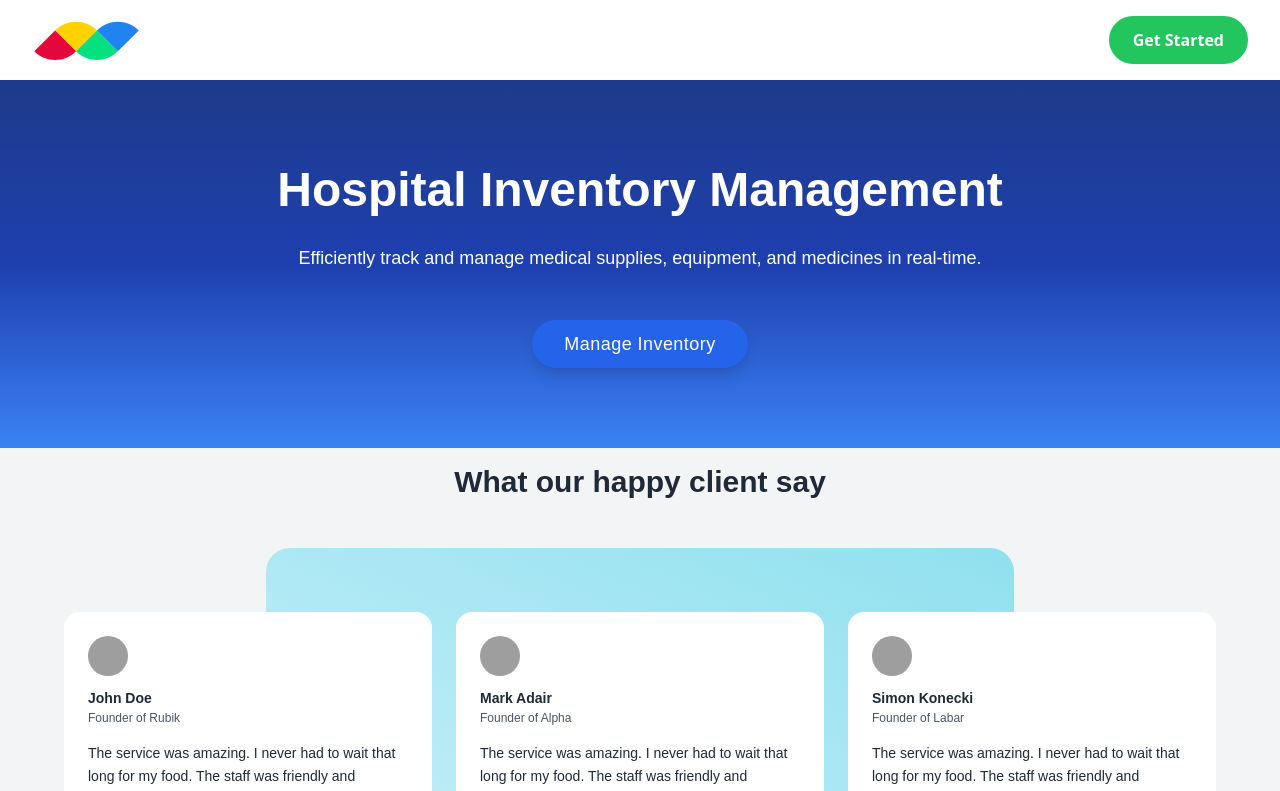
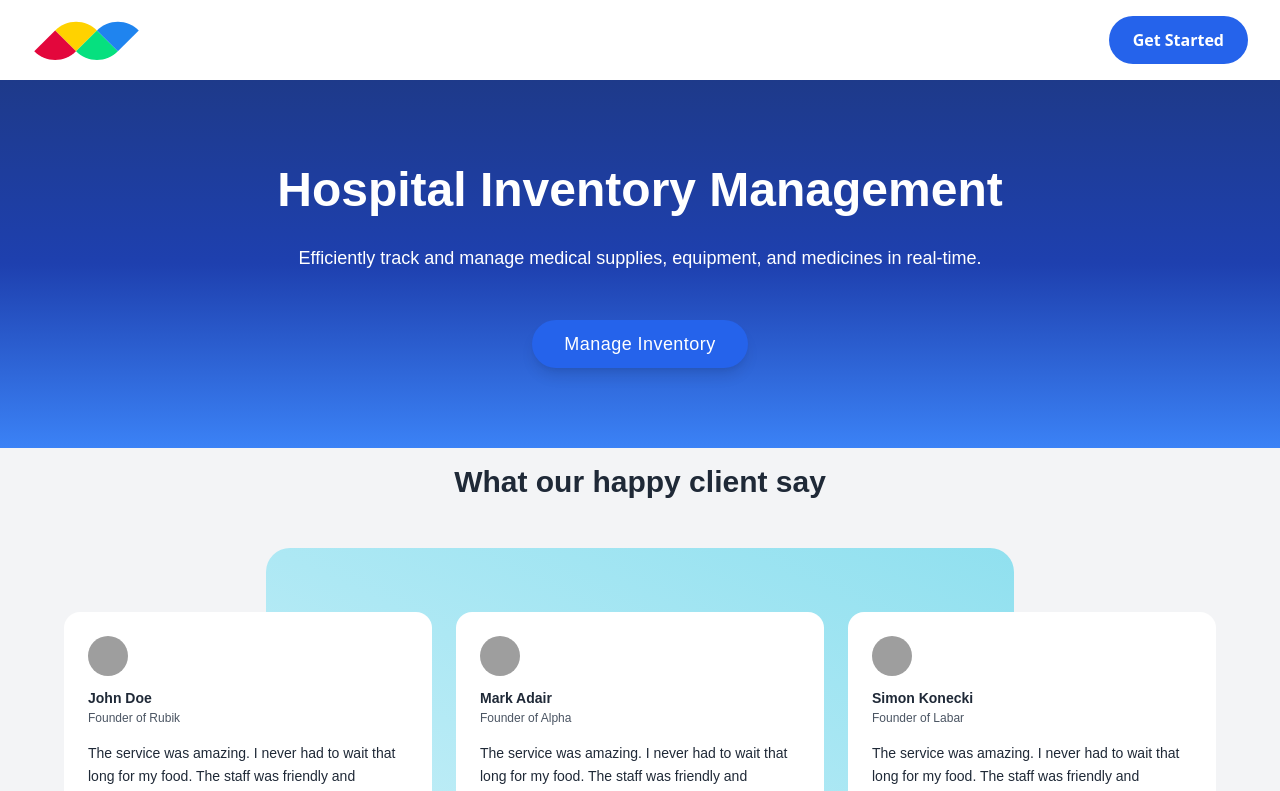
Before and after one commit to sombit-k/DUhacks, a React (Vite) app in the folder frontend/: page / in a window 1280 px wide. Shown: the top 791 px of the page. Built offline with nearby package versions, Linux system fonts and the light colour scheme; grey boxes are pictures that could not be loaded.

Commit message:
Refactor routing and authentication logic in App component; remove demo user endpoint and clean up Homepage links

```diff
--- a/frontend/src/App.jsx
+++ b/frontend/src/App.jsx
@@ -1,4 +1,4 @@
-import React from "react";
+import React, { useEffect } from "react";
 import { Toaster } from "react-hot-toast";
 
 import Homepage from "./components/Homepage";
@@ -8,19 +8,37 @@ import Dashboard from "./components/Dashboard";
 import EditProfile from "./components/EditProfile";
 import UserProfile from "./components/UserProfile";
 import ContactUs from "./components/ContactUs";
-import { BrowserRouter, Route, Routes } from "react-router-dom";
-function App() {
+import { BrowserRouter, Route, Routes, Navigate } from "react-router-dom";
+import { useAuthStore } from "/store/useAuthstore.js";
+
+const App =()=>{
+  const {authUser,checkAuth,isCheckingAuth,onlineUsers}=useAuthStore();
+  useEffect(()=>{
+    checkAuth();
+  },[checkAuth]);// if user is authenticated authUser= user information else authUser=null
+
+
   return (
     <BrowserRouter>
       <div className="App">
         <Toaster />
         <Routes>
-          <Route path="/" element={<Homepage />} />
+          {/* <Route path="/" element={<Homepage />} />
           <Route path="/login" element={<LoginFrom />} />
           <Route path="/signup" element={<SignupForm />} />
           <Route path="/dashboard" element={<Dashboard />} />
           <Route path="/dashboard/settings" element={<EditProfile />} />
           <Route path="/dashboard/profile" element={<UserProfile />} />
+          <Route path="/dashboard/contact" element={<ContactUs />} /> */}
+
+          {/* testing the routes */}
+
+          <Route path="/" element={<Homepage />} />
+          <Route path="/login" element={!authUser?<LoginFrom />:<Dashboard/>} />
+          <Route path="/signup" element={!authUser?<SignupForm />:<Dashboard/>} />
+          <Route path="/dashboard" element={authUser?<Dashboard />:<Navigate to ="/signup"/>}/>
+          <Route path="/dashboard/settings" element={authUser?<EditProfile />:<Navigate to ="/signup"/>} />
+          <Route path="/dashboard/profile" element={authUser?<UserProfile />:<Navigate to ="/signup"/>} />
           <Route path="/dashboard/contact" element={<ContactUs />} />
         </Routes>
       </div>
--- a/frontend/src/components/Homepage.jsx
+++ b/frontend/src/components/Homepage.jsx
@@ -7,7 +7,11 @@ import {
   Users,
   Package,
 } from "lucide-react";
+import { useAuthStore } from "../../store/useAuthstore";
+
 function Home() {
+  const { authUser } = useAuthStore();
+
   return (
     <div className="min-h-screen bg-gray-100 flex flex-col justify-between items-center">
       <header className="w-full bg-white py-4 shadow-md flex justify-between items-center px-8">
@@ -44,8 +48,8 @@ function Home() {
           </svg>
         </Link>
 
-        <Link to="/signup">
-          <button className="text-white bg-green-500 font-semibold rounded-full px-6 py-3">
+        <Link to={authUser?.uuid ? "/dashboard" : "/signup"}>
+          <button className="text-white bg-blue-600 font-semibold rounded-full px-6 py-3">
             Get Started
           </button>
         </Link>
@@ -77,12 +81,14 @@ function Home() {
             Efficiently track and manage medical supplies, equipment, and
             medicines in real-time.
           </p>
+          <Link to="/signup">
           <button
             type="button"
             class="bg-blue-600 text-white text-lg tracking-wide px-8 py-2.5 rounded-full transition duration-300 ease-in-out shadow-lg hover:shadow-xl"
           >
             Manage Inventory
           </button>
+          </Link>
         </div>
       </div>
 
```
Also changed, not shown: 1 other file (tests, documents, lock files or other folders).
